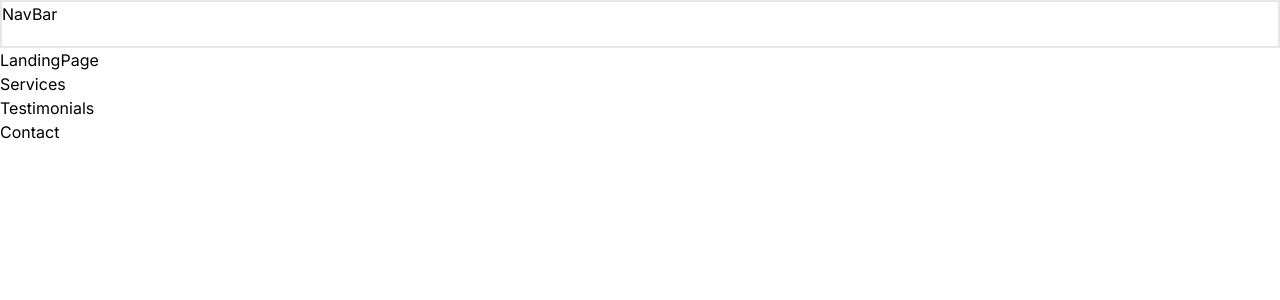
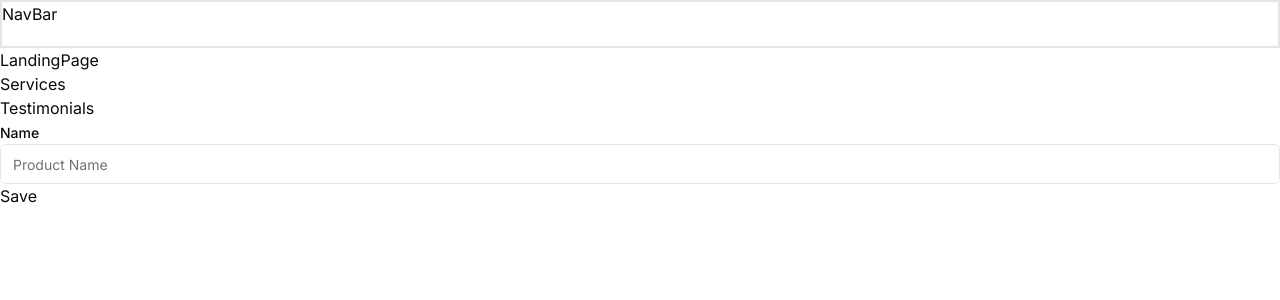
Before and after one commit to EstCarlos/fdd-landing, a Next.js app: page / in a window 1280 px wide. Shown: the top 300 px of the page. Built offline with nearby package versions, Linux system fonts and the light colour scheme.

Commit message:
chore: Add utility function for merging CSS class names

```diff
--- /dev/null
+++ b/src/app/_actions/contact.ts
@@ -0,0 +1,18 @@
+// const url = process.env.API_URL;
+export async function sendContactForm(prevState: unknown,formData: FormData){
+    console.log(Object.fromEntries(formData.entries()));
+    return fetch( `https://example.com/api/contact` , {
+        method: 'POST',
+        body: formData
+    })
+
+    .then(response => response.json())
+    .then(data => {
+        console.log(data);
+        return data;
+    })
+    .catch(error => {
+        console.error(error);
+        return error;
+    });
+}
--- a/src/app/globals.css
+++ b/src/app/globals.css
@@ -1,9 +1,76 @@
 @tailwind base;
-@tailwind components;
-@tailwind utilities;
+  @tailwind components;
+  @tailwind utilities;
 
-:root {
-  --foreground-rgb: 0, 0, 0;
-  --background-start-rgb: 214, 219, 220;
-  --background-end-rgb: 255, 255, 255;
-}
+  @layer base {
+    :root {
+      --background: 0 0% 100%;
+      --foreground: 0 0% 3.9%;
+
+      --card: 0 0% 100%;
+      --card-foreground: 0 0% 3.9%;
+
+      --popover: 0 0% 100%;
+      --popover-foreground: 0 0% 3.9%;
+
+      --primary: 0 0% 9%;
+      --primary-foreground: 0 0% 98%;
+
+      --secondary: 0 0% 96.1%;
+      --secondary-foreground: 0 0% 9%;
+
+      --muted: 0 0% 96.1%;
+      --muted-foreground: 0 0% 45.1%;
+
+      --accent: 0 0% 96.1%;
+      --accent-foreground: 0 0% 9%;
+
+      --destructive: 0 84.2% 60.2%;
+      --destructive-foreground: 0 0% 98%;
+
+      --border: 0 0% 89.8%;
+      --input: 0 0% 89.8%;
+      --ring: 0 0% 3.9%;
+
+      --radius: 0.5rem;
+    }
+
+    .dark {
+      --background: 0 0% 3.9%;
+      --foreground: 0 0% 98%;
+
+      --card: 0 0% 3.9%;
+      --card-foreground: 0 0% 98%;
+
+      --popover: 0 0% 3.9%;
+      --popover-foreground: 0 0% 98%;
+
+      --primary: 0 0% 98%;
+      --primary-foreground: 0 0% 9%;
+
+      --secondary: 0 0% 14.9%;
+      --secondary-foreground: 0 0% 98%;
+
+      --muted: 0 0% 14.9%;
+      --muted-foreground: 0 0% 63.9%;
+
+      --accent: 0 0% 14.9%;
+      --accent-foreground: 0 0% 98%;
+
+      --destructive: 0 62.8% 30.6%;
+      --destructive-foreground: 0 0% 98%;
+
+      --border: 0 0% 14.9%;
+      --input: 0 0% 14.9%;
+      --ring: 0 0% 83.1%;
+    }
+  }
+
+  @layer base {
+    * {
+      @apply border-border;
+    }
+    body {
+      @apply bg-background text-foreground;
+    }
+  }
--- a/src/components/Contact.tsx
+++ b/src/components/Contact.tsx
@@ -1,9 +1,38 @@
+'use client'
 import React from 'react'
+import { useFormState, useFormStatus } from 'react-dom';
+import { sendContactForm } from '../app/_actions/contact';
+import { Label } from './ui/label';
+import { Input } from './ui/input';
 
 const Contact = () => {
+
+    const [errors, actions] = useFormState(sendContactForm, {});
+
   return (
-    <div>Contact</div>
+    <div>
+        <form action={actions}>
+        <Label htmlFor="name">Name</Label>
+        <Input
+          type="text"
+          id="name"
+          name="name"
+          required
+          placeholder="Product Name"
+        />
+        <SubmitButton />
+        </form>
+    </div>
   )
 }
 
+function SubmitButton() {
+    const { pending } = useFormStatus();
+    return (
+      <button type="submit" disabled={pending}>
+        {pending ? "Saving" : "Save"}
+      </button>
+    );
+  }
+
 export default Contact
--- /dev/null
+++ b/src/components/ui/input.tsx
@@ -0,0 +1,25 @@
+import * as React from "react"
+
+import { cn } from "@/lib/utils"
+
+export interface InputProps
+  extends React.InputHTMLAttributes<HTMLInputElement> {}
+
+const Input = React.forwardRef<HTMLInputElement, InputProps>(
+  ({ className, type, ...props }, ref) => {
+    return (
+      <input
+        type={type}
+        className={cn(
+          "flex h-10 w-full rounded-md border border-input bg-background px-3 py-2 text-sm ring-offset-background file:border-0 file:bg-transparent file:text-sm file:font-medium placeholder:text-muted-foreground focus-visible:outline-none focus-visible:ring-2 focus-visible:ring-ring focus-visible:ring-offset-2 disabled:cursor-not-allowed disabled:opacity-50",
+          className
+        )}
+        ref={ref}
+        {...props}
+      />
+    )
+  }
+)
+Input.displayName = "Input"
+
+export { Input }
--- /dev/null
+++ b/src/components/ui/label.tsx
@@ -0,0 +1,26 @@
+"use client"
+
+import * as React from "react"
+import * as LabelPrimitive from "@radix-ui/react-label"
+import { cva, type VariantProps } from "class-variance-authority"
+
+import { cn } from "@/lib/utils"
+
+const labelVariants = cva(
+  "text-sm font-medium leading-none peer-disabled:cursor-not-allowed peer-disabled:opacity-70"
+)
+
+const Label = React.forwardRef<
+  React.ElementRef<typeof LabelPrimitive.Root>,
+  React.ComponentPropsWithoutRef<typeof LabelPrimitive.Root> &
+    VariantProps<typeof labelVariants>
+>(({ className, ...props }, ref) => (
+  <LabelPrimitive.Root
+    ref={ref}
+    className={cn(labelVariants(), className)}
+    {...props}
+  />
+))
+Label.displayName = LabelPrimitive.Root.displayName
+
+export { Label }
--- /dev/null
+++ b/src/lib/utils.ts
@@ -0,0 +1,6 @@
+import { type ClassValue, clsx } from "clsx"
+import { twMerge } from "tailwind-merge"
+
+export function cn(...inputs: ClassValue[]) {
+  return twMerge(clsx(inputs))
+}
--- a/tailwind.config.ts
+++ b/tailwind.config.ts
@@ -1,20 +1,80 @@
-import type { Config } from "tailwindcss";
+import type { Config } from "tailwindcss"
 
-const config: Config = {
+const config = {
+  darkMode: ["class"],
   content: [
-    "./src/pages/**/*.{js,ts,jsx,tsx,mdx}",
-    "./src/components/**/*.{js,ts,jsx,tsx,mdx}",
-    "./src/app/**/*.{js,ts,jsx,tsx,mdx}",
-  ],
+    './pages/**/*.{ts,tsx}',
+    './components/**/*.{ts,tsx}',
+    './app/**/*.{ts,tsx}',
+    './src/**/*.{ts,tsx}',
+	],
+  prefix: "",
   theme: {
+    container: {
+      center: true,
+      padding: "2rem",
+      screens: {
+        "2xl": "1400px",
+      },
+    },
     extend: {
-      backgroundImage: {
-        "gradient-radial": "radial-gradient(var(--tw-gradient-stops))",
-        "gradient-conic":
-          "conic-gradient(from 180deg at 50% 50%, var(--tw-gradient-stops))",
+      colors: {
+        border: "hsl(var(--border))",
+        input: "hsl(var(--input))",
+        ring: "hsl(var(--ring))",
+        background: "hsl(var(--background))",
+        foreground: "hsl(var(--foreground))",
+        primary: {
+          DEFAULT: "hsl(var(--primary))",
+          foreground: "hsl(var(--primary-foreground))",
+        },
+        secondary: {
+          DEFAULT: "hsl(var(--secondary))",
+          foreground: "hsl(var(--secondary-foreground))",
+        },
+        destructive: {
+          DEFAULT: "hsl(var(--destructive))",
+          foreground: "hsl(var(--destructive-foreground))",
+        },
+        muted: {
+          DEFAULT: "hsl(var(--muted))",
+          foreground: "hsl(var(--muted-foreground))",
+        },
+        accent: {
+          DEFAULT: "hsl(var(--accent))",
+          foreground: "hsl(var(--accent-foreground))",
+        },
+        popover: {
+          DEFAULT: "hsl(var(--popover))",
+          foreground: "hsl(var(--popover-foreground))",
+        },
+        card: {
+          DEFAULT: "hsl(var(--card))",
+          foreground: "hsl(var(--card-foreground))",
+        },
+      },
+      borderRadius: {
+        lg: "var(--radius)",
+        md: "calc(var(--radius) - 2px)",
+        sm: "calc(var(--radius) - 4px)",
+      },
+      keyframes: {
+        "accordion-down": {
+          from: { height: "0" },
+          to: { height: "var(--radix-accordion-content-height)" },
+        },
+        "accordion-up": {
+          from: { height: "var(--radix-accordion-content-height)" },
+          to: { height: "0" },
+        },
+      },
+      animation: {
+        "accordion-down": "accordion-down 0.2s ease-out",
+        "accordion-up": "accordion-up 0.2s ease-out",
       },
     },
   },
-  plugins: [],
-};
-export default config;
+  plugins: [require("tailwindcss-animate")],
+} satisfies Config
+
+export default config
```
Also changed, not shown: package.json (+10 -4 lines), components.json (added), 1 other file (tests, documents, lock files or other folders).
